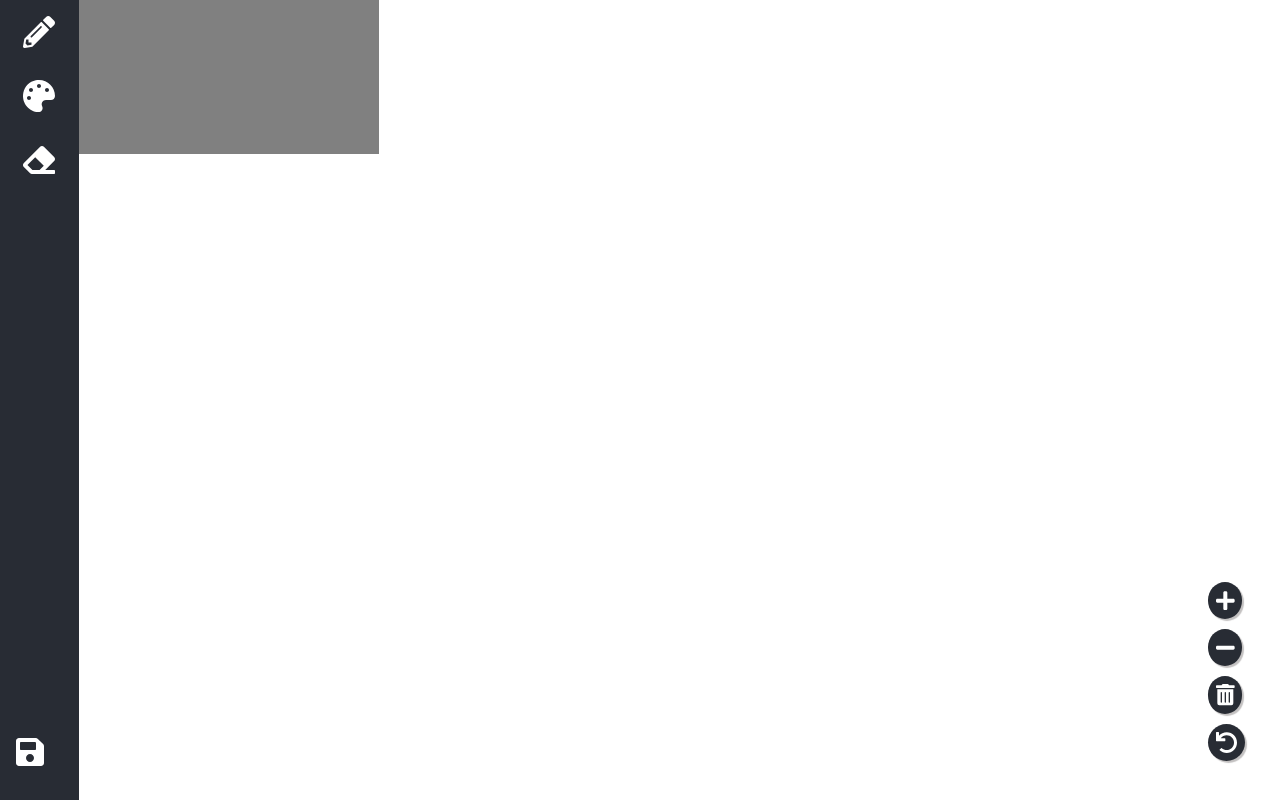
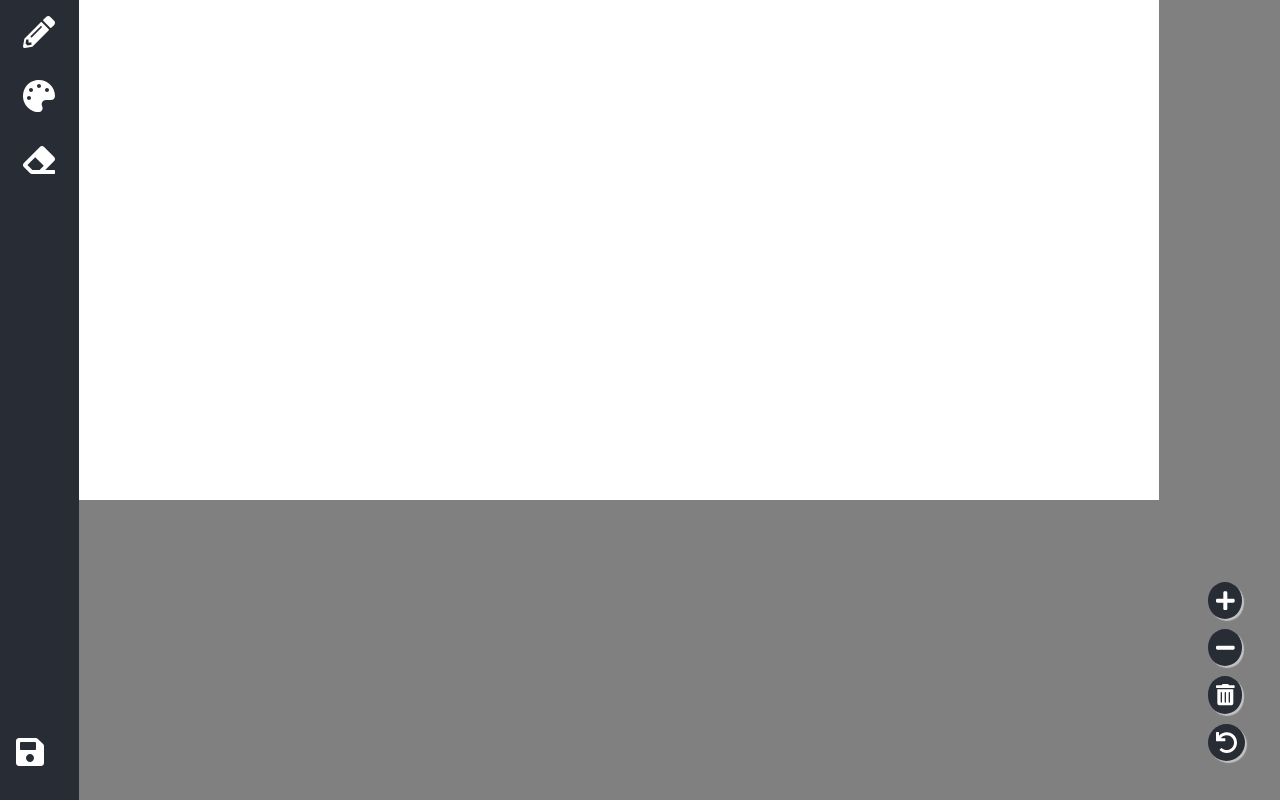
Before and after one commit to jdonlucas/nahui-n-draw, a React (Create React App) app: page / in a window 1280 px wide. Built offline with nearby package versions, Linux system fonts and the light colour scheme.

Commit message:
bad commit * 2

```diff
--- a/src/components/canvas/Canvas.jsx
+++ b/src/components/canvas/Canvas.jsx
@@ -1,6 +1,6 @@
 /** @jsx jsx */
 import { jsx,css } from '@emotion/react';
-import React, { useRef, createRef, Fragment, useEffect } from 'react';
+import React, { useRef, createRef, Fragment, useEffect, useState } from 'react';
 import CanvasDraw from 'react-canvas-draw';
 import {useAtom} from 'jotai';
 import {colorAtom, radiusAtom} from '../../state';
@@ -18,21 +18,9 @@ function Canvas() {
      const [color] = useAtom(colorAtom)
      const [radius] = useAtom(radiusAtom)
 
+     const [scale,setScale] = useState(1);
+
      const firstCanvas = useRef(null);
-
-     const options = {
-          minScale: 0.5,
-          limitToBounds: false,
-     }
-     const wheel = {
-          disabled: true
-     }
-     const pan = {
-          disabled: true
-     }
-     const padding = {
-          size: 4
-     }
 
      const  clear = () => {
        firstCanvas.current.clear();
@@ -65,76 +53,82 @@ function Canvas() {
           }
      }
 
-     var context;
-     var originx = 0;
-     var originy = 0;
-     var scale = 1;
+     var canvas, ctx, flag = false,
+        prevX = 0,
+        currX = 0,
+        prevY = 0,
+        currY = 0,
+        dot_flag = false;
+
+     var x = color,
+        y = 2;
 
      useEffect(() => {
-          if(firstCanvas.current) {
-               console.log(firstCanvas.current.canvas)
-               context = firstCanvas.current.canvas.interface.getContext("2d");
-          }
+          canvas = document.getElementById('newCanvas');
+          ctx = canvas.getContext("2d");
+
+          canvas.addEventListener("mousemove", function (e) {
+              findxy('move', e)
+          }, false);
+          canvas.addEventListener("mousedown", function (e) {
+              findxy('down', e)
+          }, false);
+          canvas.addEventListener("mouseup", function (e) {
+              findxy('up', e)
+          }, false);
+          canvas.addEventListener("mouseout", function (e) {
+              findxy('out', e)
+          }, false);
+
      });
-//
-     // var canvas = document.getElementById("newCanvas");
-     // var context1 = canvas.getContext("2d");
-     // var scale = 1;
-     // var originx = 0;
-     // var originy = 0;
-//
-     // function draw(){
-          // context.fillStyle = "white";
-          // context.fillRect(originx,originy,800/scale,600/scale);
-          // context.fillStyle = "black";
-          // context.fillRect(50,50,100,100);
-     //  }
-     //  setInterval(draw,100);
-//
-     const zoomIn = () => {
-          if(context) {
-               let canvas = firstCanvas.current.canvas.interface;
-               var centerx = canvas.width/2;
-               var centery = canvas.height/2;
 
-               var zoom = 1.5;
 
-               context.translate(
-                   originx,
-                   originy
-               );
-               context.scale(1,1);
-               context.translate(
-                   -( centerx / scale + originx - centerx / ( scale * zoom ) ),
-                   -( centery / scale + originy - centery / ( scale * zoom ) )
-               );
+     const draw = () => {
+          ctx.beginPath();
+          ctx.moveTo(prevX, prevY);
+          ctx.lineTo(currX, currY);
+          ctx.strokeStyle = x;
+          ctx.lineWidth = y;
+          ctx.stroke();
+          ctx.closePath();
+     }
 
-               originx = ( centerx / scale + originx - centerx / ( scale * zoom ) );
-               originy = ( centery / scale + originy - centery / ( scale * zoom ) );
-               scale *= 1;
+     const erase = () => {
+          var m = confirm("Want to clear");
+          if (m) {
+              ctx.clearRect(0, 0, w, h);
+              document.getElementById("canvasimg").style.display = "none";
           }
      }
 
-     const zoomOut = () => {
-          if(context) {
-               let canvas = firstCanvas.current.canvas.drawing;
-               var centerx = canvas.width/2;
-               var centery = canvas.height/2;
-               var zoom = -1.5;
+     const findxy = (res, e) => {
+          if (res == 'down') {
+              prevX = currX;
+              prevY = currY;
+              currX = (e.clientX * scale) - canvas.offsetLeft;
+              currY = (e.clientY * scale) - canvas.offsetTop;
 
-               context.translate(
-                   originx,
-                   originy
-               );
-               context.scale(-1,-1);
-               context.translate(
-                   -( centerx / scale + originx - centerx / ( scale * zoom ) ),
-                   -( centery / scale + originy - centery / ( scale * zoom ) )
-               );
-
-               originx = ( centerx / scale + originx - centerx / ( scale * zoom ) );
-               originy = ( centery / scale + originy - centery / ( scale * zoom ) );
-               scale *= -1;
+              flag = true;
+              dot_flag = true;
+              if (dot_flag) {
+                  ctx.beginPath();
+                  ctx.fillStyle = x;
+                  ctx.fillRect(currX, currY, 2, 2);
+                  ctx.closePath();
+                  dot_flag = false;
+              }
+          }
+          if (res == 'up' || res == "out") {
+              flag = false;
+          }
+          if (res == 'move') {
+              if (flag) {
+                  prevX = currX;
+                  prevY = currY;
+                  currX = (e.clientX * scale) - canvas.offsetLeft;
+                  currY = (e.clientY * scale) - canvas.offsetTop;
+                  draw();
+              }
           }
      }
 
@@ -142,18 +136,17 @@ function Canvas() {
      return(
           <>
                <div css={css`
-                  background: gray;
                   width: fit-content;
                `}>
                               <Fragment>
                                    <div className="canvasButton-container tools">
-                                        <div onClick={zoomIn} className="canvas-button">
+                                        <div onClick={() => setScale(scale + 0.1)} className="canvas-button">
                                              <FontAwesomeIcon icon={faPlus} className="canvas-icon" color="white" size="lg"/>
                                         </div>
-                                        <div onClick={zoomOut} className="canvas-button">
+                                        <div onClick={() => setScale(scale - 0.1)} className="canvas-button">
                                              <FontAwesomeIcon icon={faMinus} className="canvas-icon" color="white" size="lg"/>
                                         </div>
-                                        <div onClick={clear} className="canvas-button">
+                                        <div onClick={erase} className="canvas-button">
                                              <FontAwesomeIcon icon={faTrashAlt} className="canvas-icon" color="white" size="lg"/>
                                         </div>
 
@@ -161,9 +154,10 @@ function Canvas() {
                                              <FontAwesomeIcon icon={faUndo} className="canvas-icon" color="white" size="lg"/>
                                         </div>
                                    </div>
-                                        <canvas id="newCanvas">
-
-                                        </canvas>
+                                        <canvas id="newCanvas" width={1080} height={500} css={css`
+                                             background: white;
+                                             transform: scale(${scale});
+                                        `}></canvas>
                               </Fragment>
                </div>
                <Modal>
--- a/src/components/canvas/CanvasContainer.jsx
+++ b/src/components/canvas/CanvasContainer.jsx
@@ -9,6 +9,7 @@ const CanvasContainer = () =>{
         <div css={css`
             width: calc(100vw - 57px);
             overflow: auto;
+            background: gray;
         `}>
             <Canvas />
         </div>
```
